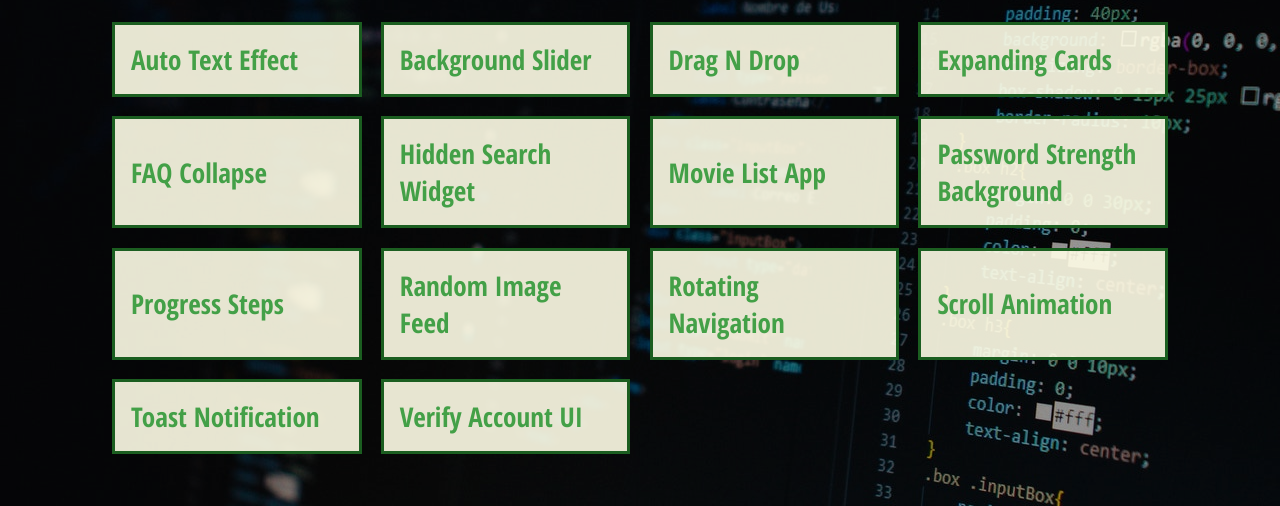
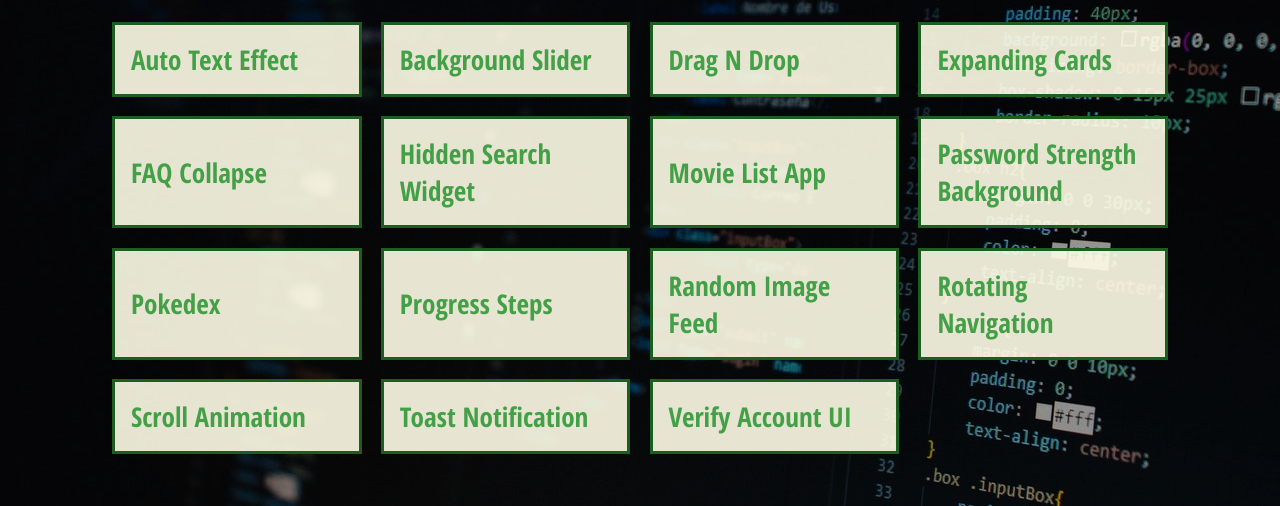
Before and after one commit to Mridul2820/html-css-js-projects, a plain HTML site: page index.html in a window 1280 px wide. Shown: the part 294-800 px from the top of the page. Drawn offline with Linux system fonts and the light colour scheme.

Commit message:
pokedex added to list

```diff
--- a/index.html
+++ b/index.html
@@ -215,7 +215,11 @@
                 Password Strength Background
             </a>
         </li>
-
+        <li class="project">
+            <a target="_blank" href="./projects/pokedex/index.html">
+                Pokedex
+            </a>
+        </li>
         <li class="project">
             <a target="_blank" href="./projects/progress-steps/index.html">
                 Progress Steps
```
